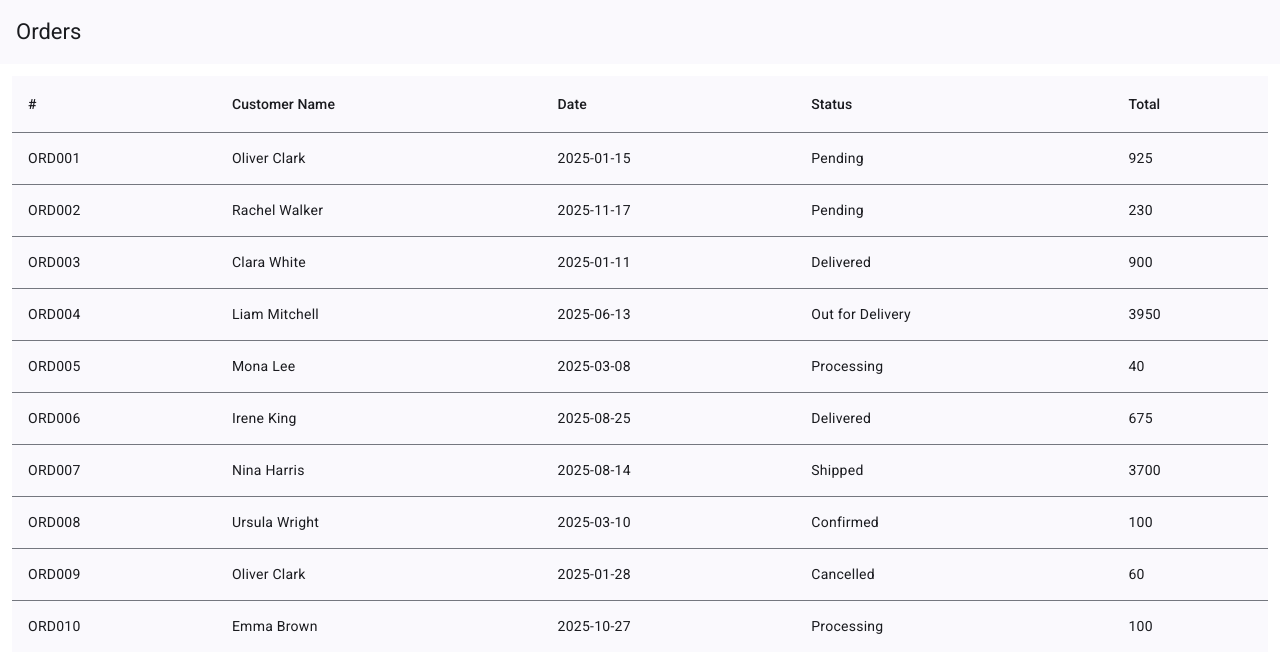
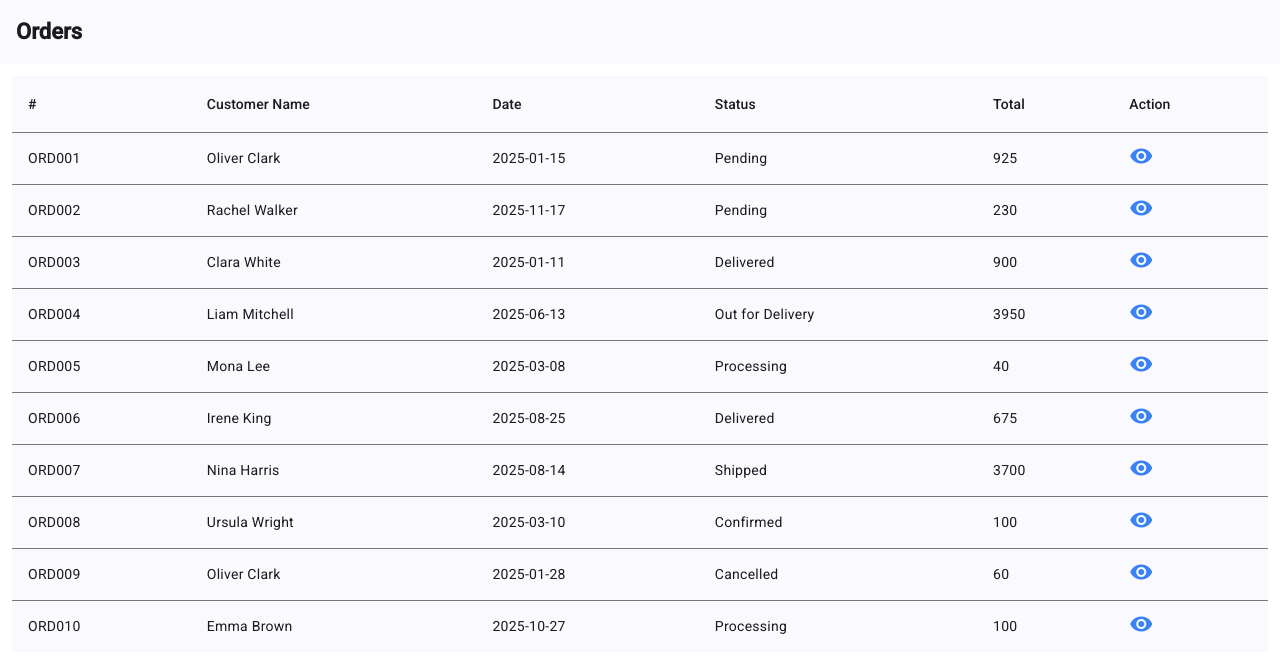
Before and after one commit to amrwheab/ultimate-task, an Angular app: page /orders in a window 1280 px wide. Before the commit this address led to /. Shown: the top 672 px of the page. Built offline with nearby package versions, Linux system fonts and the light colour scheme.

Commit message:
order details

```diff
--- a/src/app/app.component.html
+++ b/src/app/app.component.html
@@ -1,37 +1,7 @@
 <mat-toolbar color="primary">
-  <span>Orders</span>
+  <span class="font-bold">Orders</span>
 </mat-toolbar>
 
 <div class="p-3">
-
-  <table mat-table [dataSource]="dataSource() || []" class="mat-elevation-z8">
-
-    <ng-container matColumnDef="orderId">
-      <th mat-header-cell *matHeaderCellDef> # </th>
-      <td mat-cell *matCellDef="let element"> {{ element.orderId }} </td>
-    </ng-container>
-
-    <ng-container matColumnDef="customerName">
-      <th mat-header-cell *matHeaderCellDef> Customer Name </th>
-      <td mat-cell *matCellDef="let element"> {{element.customerName}} </td>
-    </ng-container>
-
-    <ng-container matColumnDef="orderDate">
-      <th mat-header-cell *matHeaderCellDef> Date </th>
-      <td mat-cell *matCellDef="let element"> {{element.orderDate}} </td>
-    </ng-container>
-
-    <ng-container matColumnDef="orderStatus">
-      <th mat-header-cell *matHeaderCellDef> Status </th>
-      <td mat-cell *matCellDef="let element"> {{element.orderStatus}} </td>
-    </ng-container>
-
-    <ng-container matColumnDef="orderTotal">
-      <th mat-header-cell *matHeaderCellDef> Total </th>
-      <td mat-cell *matCellDef="let element"> {{element.orderTotal}} </td>
-    </ng-container>
-
-    <tr mat-header-row *matHeaderRowDef="displayedColumns"></tr>
-    <tr mat-row *matRowDef="let row; columns: displayedColumns;"></tr>
-  </table>
+  <router-outlet></router-outlet>
 </div>
--- a/src/app/app.component.ts
+++ b/src/app/app.component.ts
@@ -1,43 +1,11 @@
-import {
-  ChangeDetectionStrategy,
-  Component,
-  inject,
-  Signal,
-} from '@angular/core';
+import { ChangeDetectionStrategy, Component } from '@angular/core';
 import { MatToolbarModule } from '@angular/material/toolbar';
-import { MatTableModule } from '@angular/material/table';
-import { OrderService } from './shared/services/order.service';
-import { takeUntilDestroyed, toSignal } from '@angular/core/rxjs-interop';
-import { Order } from './shared/interfaces/Order';
-import { interval, switchMap } from 'rxjs';
+import { RouterOutlet } from '@angular/router';
 
 @Component({
   selector: 'app-root',
-  imports: [MatToolbarModule, MatTableModule],
+  imports: [MatToolbarModule, RouterOutlet],
   templateUrl: './app.component.html',
   changeDetection: ChangeDetectionStrategy.OnPush,
 })
-export class AppComponent {
-  private readonly _ordersService = inject(OrderService);
-
-  public readonly displayedColumns: string[] = [
-    'orderId',
-    'customerName',
-    'orderDate',
-    'orderStatus',
-    'orderTotal',
-  ];
-
-  public readonly dataSource: Signal<Order[] | undefined> = toSignal(
-    this._ordersService.orders
-  );
-
-  constructor() {
-    interval(30000)
-      .pipe(
-        takeUntilDestroyed(),
-        switchMap(() => this._ordersService.getOrders())
-      )
-      .subscribe();
-  }
-}
+export class AppComponent {}
--- a/src/app/app.routes.ts
+++ b/src/app/app.routes.ts
@@ -1,3 +1,22 @@
 import { Routes } from '@angular/router';
 
-export const routes: Routes = [];
+export const routes: Routes = [
+  {
+    path: 'orders',
+    loadComponent: () =>
+      import('./components/orders-list/orders-list.component').then(
+        (c) => c.OrdersListComponent
+      ),
+  },
+  {
+    path: 'orders/:id',
+    loadComponent: () =>
+      import('./components/order-details/order-details.component').then(
+        (c) => c.OrderDetailsComponent
+      ),
+  },
+  {
+    path: '**',
+    redirectTo: 'orders',
+  },
+];
--- /dev/null
+++ b/src/app/components/order-details/order-details.component.html
@@ -0,0 +1,52 @@
+@let order = currentOrder$ | async;
+
+@if (order) {
+  <div class="grid grid-cols-2 gap-5">
+    <div>
+      <h3 >Order Id</h3>
+      <p class="font-light text-gray-500">{{order.orderId}}</p>
+    </div>
+    <div>
+      <h3 >Customer Name</h3>
+      <p class="font-light text-gray-500">{{order.customerName}}</p>
+    </div>
+    <div>
+      <h3 >Date</h3>
+      <p class="font-light text-gray-500">{{order.orderDate}}</p>
+    </div>
+    <div>
+      <h3 >Status</h3>
+      <p class="font-light text-gray-500">{{order.orderStatus}}</p>
+    </div>
+    <div>
+      <h3 >Total</h3>
+      <p class="font-bold text-2xl text-green-500">{{order.orderTotal | currency}}</p>
+    </div>
+  </div>
+
+  <hr class="my-2">
+
+  <h3 class="text-xl font-semibold">Products</h3>
+
+  <table mat-table [dataSource]="order.items" class="mat-elevation-z8">
+
+    <ng-container matColumnDef="productName">
+      <th mat-header-cell *matHeaderCellDef> Name </th>
+      <td mat-cell *matCellDef="let element"> {{ element.productName }} </td>
+    </ng-container>
+
+    <ng-container matColumnDef="quantity">
+      <th mat-header-cell *matHeaderCellDef> Quantity </th>
+      <td mat-cell *matCellDef="let element"> {{element.quantity}} </td>
+    </ng-container>
+
+    <ng-container matColumnDef="price">
+      <th mat-header-cell *matHeaderCellDef> Price </th>
+      <td mat-cell *matCellDef="let element"> {{element.price | currency}} </td>
+    </ng-container>
+
+    <tr mat-header-row *matHeaderRowDef="displayedColumns"></tr>
+    <tr mat-row *matRowDef="let row; columns: displayedColumns;"></tr>
+  </table>
+
+}
--- /dev/null
+++ b/src/app/components/order-details/order-details.component.ts
@@ -0,0 +1,36 @@
+import { Component, inject, Signal } from '@angular/core';
+import { OrderService } from '../../shared/services/order.service';
+import { map } from 'rxjs';
+import { Order } from '../../shared/interfaces/Order';
+import { toSignal } from '@angular/core/rxjs-interop';
+import { ActivatedRoute, Params } from '@angular/router';
+import { AsyncPipe, CurrencyPipe } from '@angular/common';
+import { MatTableModule } from '@angular/material/table';
+
+@Component({
+  selector: 'app-order-details',
+  imports: [AsyncPipe, CurrencyPipe, MatTableModule],
+  templateUrl: './order-details.component.html',
+})
+export class OrderDetailsComponent {
+  private readonly _ordersService = inject(OrderService);
+  private readonly _route = inject(ActivatedRoute);
+
+  public readonly orders: Signal<Order[] | undefined> = toSignal(
+    this._ordersService.orders
+  );
+  public readonly params = toSignal<Params>(this._route.params);
+  currentOrder$ = this._ordersService.currentOrder.pipe(
+    map(
+      (order) =>
+        order ??
+        this.orders()?.find(({ orderId }) => orderId === this.params()!['id'])
+    )
+  );
+
+  public readonly displayedColumns: string[] = [
+    'productName',
+    'quantity',
+    'price',
+  ];
+}
--- /dev/null
+++ b/src/app/components/orders-list/orders-list.component.html
@@ -0,0 +1,41 @@
+<div class="overflow-x-auto">
+  <table mat-table [dataSource]="dataSource() || []" class="mat-elevation-z8">
+
+    <ng-container matColumnDef="orderId">
+      <th mat-header-cell *matHeaderCellDef> # </th>
+      <td mat-cell *matCellDef="let element"> {{ element.orderId }} </td>
+    </ng-container>
+
+    <ng-container matColumnDef="customerName">
+      <th mat-header-cell *matHeaderCellDef> Customer Name </th>
+      <td mat-cell *matCellDef="let element"> {{element.customerName}} </td>
+    </ng-container>
+
+    <ng-container matColumnDef="orderDate">
+      <th mat-header-cell *matHeaderCellDef> Date </th>
+      <td mat-cell *matCellDef="let element"> {{element.orderDate}} </td>
+    </ng-container>
+
+    <ng-container matColumnDef="orderStatus">
+      <th mat-header-cell *matHeaderCellDef> Status </th>
+      <td mat-cell *matCellDef="let element"> {{element.orderStatus}} </td>
+    </ng-container>
+
+    <ng-container matColumnDef="orderTotal">
+      <th mat-header-cell *matHeaderCellDef> Total </th>
+      <td mat-cell *matCellDef="let element"> {{element.orderTotal}} </td>
+    </ng-container>
+
+    <ng-container matColumnDef="action">
+      <th mat-header-cell *matHeaderCellDef> Action </th>
+      <td mat-cell *matCellDef="let element">
+        <a (click)="selectCurrentOrder(element)">
+          <mat-icon class="text-blue-500 cursor-pointer">visibility</mat-icon>
+        </a>
+      </td>
+    </ng-container>
+
+    <tr mat-header-row *matHeaderRowDef="displayedColumns"></tr>
+    <tr mat-row *matRowDef="let row; columns: displayedColumns;"></tr>
+  </table>
+</div>
--- /dev/null
+++ b/src/app/components/orders-list/orders-list.component.ts
@@ -0,0 +1,45 @@
+import { Component, inject, Signal } from '@angular/core';
+import { takeUntilDestroyed, toSignal } from '@angular/core/rxjs-interop';
+import { MatIconModule } from '@angular/material/icon';
+import { MatTableModule } from '@angular/material/table';
+import { Router } from '@angular/router';
+import { interval, retry, switchMap } from 'rxjs';
+import { Order } from '../../shared/interfaces/Order';
+import { OrderService } from '../../shared/services/order.service';
+
+@Component({
+  selector: 'app-orders-list',
+  imports: [MatTableModule, MatIconModule],
+  templateUrl: './orders-list.component.html',
+})
+export class OrdersListComponent {
+  private readonly _ordersService = inject(OrderService);
+  private readonly _router = inject(Router);
+
+  public readonly displayedColumns: string[] = [
+    'orderId',
+    'customerName',
+    'orderDate',
+    'orderStatus',
+    'orderTotal',
+    'action',
+  ];
+
+  public readonly dataSource: Signal<Order[] | undefined> = toSignal(
+    this._ordersService.orders
+  );
+
+  constructor() {
+    interval(30000)
+      .pipe(
+        takeUntilDestroyed(),
+        switchMap(() => this._ordersService.getOrders().pipe(retry(2)))
+      )
+      .subscribe();
+  }
+
+  selectCurrentOrder(order: Order): void {
+    this._ordersService.currentOrder = order;
+    this._router.navigate(['/orders', order.orderId]);
+  }
+}
--- a/src/app/shared/services/order.service.ts
+++ b/src/app/shared/services/order.service.ts
@@ -8,9 +8,18 @@ import { Order } from '../interfaces/Order';
 })
 export class OrderService {
   private readonly _orders = new BehaviorSubject<Order[]>(getOrdersData(10));
+  private readonly _currentOrder = new BehaviorSubject<Order | null>(null);
 
   get orders(): Observable<Order[]> {
     return this._orders;
+  }
+
+  get currentOrder(): Observable<Order | null> {
+    return this._currentOrder;
+  }
+
+  set currentOrder(order: Order) {
+    this._currentOrder.next(order)
   }
 
   getOrders(): Observable<Order[]> {
```
